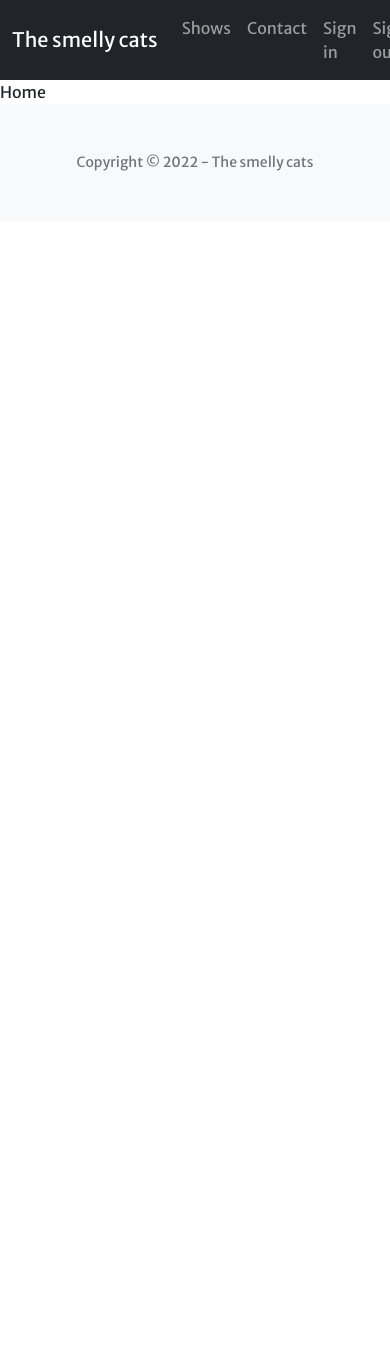
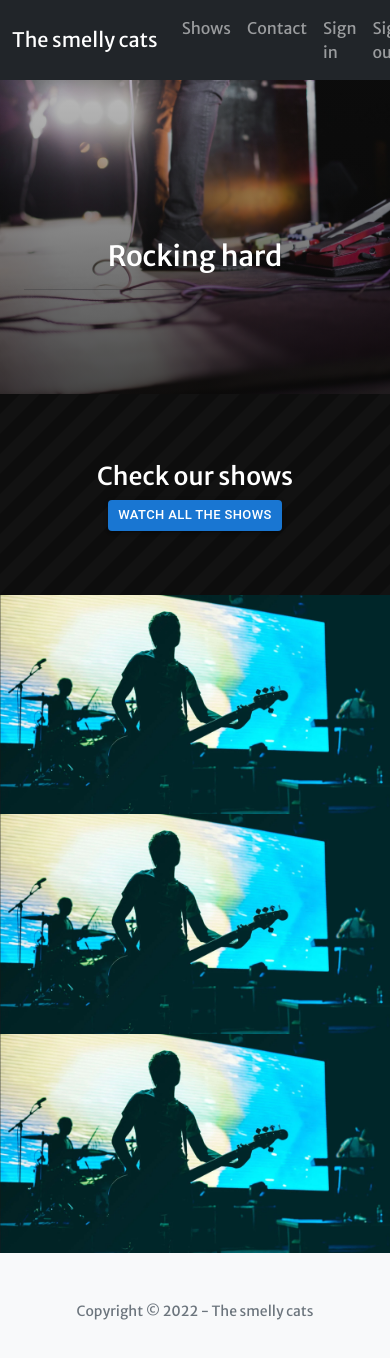
Before and after one commit to ferlobo1985/NEXT-Smellycats, a Next.js app: page / in a window 390 px wide. Shown: the top 1358 px of the page. Before the commit the page ends 844 px from the top, so only its background shows below. Built offline with nearby package versions, Linux system fonts and the light colour scheme.

Commit message:
03-Featured and shows layout

```diff
--- /dev/null
+++ b/components/home/featured.js
@@ -0,0 +1,19 @@
+const Featured = () => {
+    return(
+        <header className="masthead">
+            <div className="container px-4 px-lg-5 h-100">
+                <div className="row gx-4 gx-lg-5 h-100 align-items-center justify-content-center text-center">
+                    <div className="col-lg-8">
+                        <h1 className="text-white font-weight-bold">
+                            Rocking hard
+                        </h1>
+                        <hr className="divider"/>
+                    </div>
+                </div>
+            </div>
+        </header>
+    )
+}
+
+
+export default Featured;
--- /dev/null
+++ b/components/home/shows.js
@@ -0,0 +1,116 @@
+import Link from "next/link";
+import Image from "next/image";
+import Button from "@mui/material/Button";
+
+const Shows = () => {
+
+    return(
+        <>
+            <section className="page-section">
+                <div className="container px-4 px-lg-5">
+                    <div className="row gx-4 gx-lg-5 justify-content-center">
+                        <div className="col-lg-8 text-center">
+                            <h2 className="text-white mt-1">
+                                Check our shows
+                            </h2>
+                            <Link href="/shows">
+                                <Button
+                                    variant="contained"
+                                    color="primary"
+                                    size="small"
+                                >
+                                    Watch all the shows
+                                </Button>
+                            </Link>
+                        </div>
+                    </div>
+                </div>
+            </section>
+
+
+            <div id="home_events">
+                <div className="container-fluid p-0">
+                    <div className="row g-0">
+
+                        <div className="col-md-4 col-sm-12" key="1">
+                            <Link href={`/show/the_slug`}>
+                                <a className="event-box">
+                                    <Image
+                                        src={`/images/venues/uploads/na.jpg`}
+                                        alt="pic"
+                                        width="1920"
+                                        height="1080"
+                                        layout="responsive"
+                                        className="img-fluid"
+                                    />
+                                    <div className="event-box-caption">
+                                        <div className="project-category text-white-50">
+                                            13-23-22
+                                        </div>
+                                        <div className="project-name">
+                                            the vanue name
+                                        </div>
+                                    </div>
+                                </a>
+                            </Link>
+                        </div>
+
+
+                        <div className="col-md-4 col-sm-12" key="2">
+                            <Link href={`/show/the_slug`}>
+                                <a className="event-box">
+                                    <Image
+                                        src={`/images/venues/uploads/na.jpg`}
+                                        alt="pic"
+                                        width="1920"
+                                        height="1080"
+                                        layout="responsive"
+                                        className="img-fluid"
+                                    />
+                                    <div className="event-box-caption">
+                                        <div className="project-category text-white-50">
+                                            13-23-22
+                                        </div>
+                                        <div className="project-name">
+                                            the vanue name
+                                        </div>
+                                    </div>
+                                </a>
+                            </Link>
+                        </div>
+
+
+
+                        <div className="col-md-4 col-sm-12" key="3">
+                            <Link href={`/show/the_slug`}>
+                                <a className="event-box">
+                                    <Image
+                                        src={`/images/venues/uploads/na.jpg`}
+                                        alt="pic"
+                                        width="1920"
+                                        height="1080"
+                                        layout="responsive"
+                                        className="img-fluid"
+                                    />
+                                    <div className="event-box-caption">
+                                        <div className="project-category text-white-50">
+                                            13-23-22
+                                        </div>
+                                        <div className="project-name">
+                                            the vanue name
+                                        </div>
+                                    </div>
+                                </a>
+                            </Link>
+                        </div>
+
+
+                    </div>
+                </div>
+            </div>
+
+        </>
+    )
+}
+
+export default Shows;
--- a/pages/index.js
+++ b/pages/index.js
@@ -1,9 +1,11 @@
-
+import Featured from "components/home/featured";
+import Shows from "components/home/shows";
 
 const Home = () => {
   return(
     <>
-      Home
+      <Featured/>
+      <Shows/>
     </>
   )
 }
```
